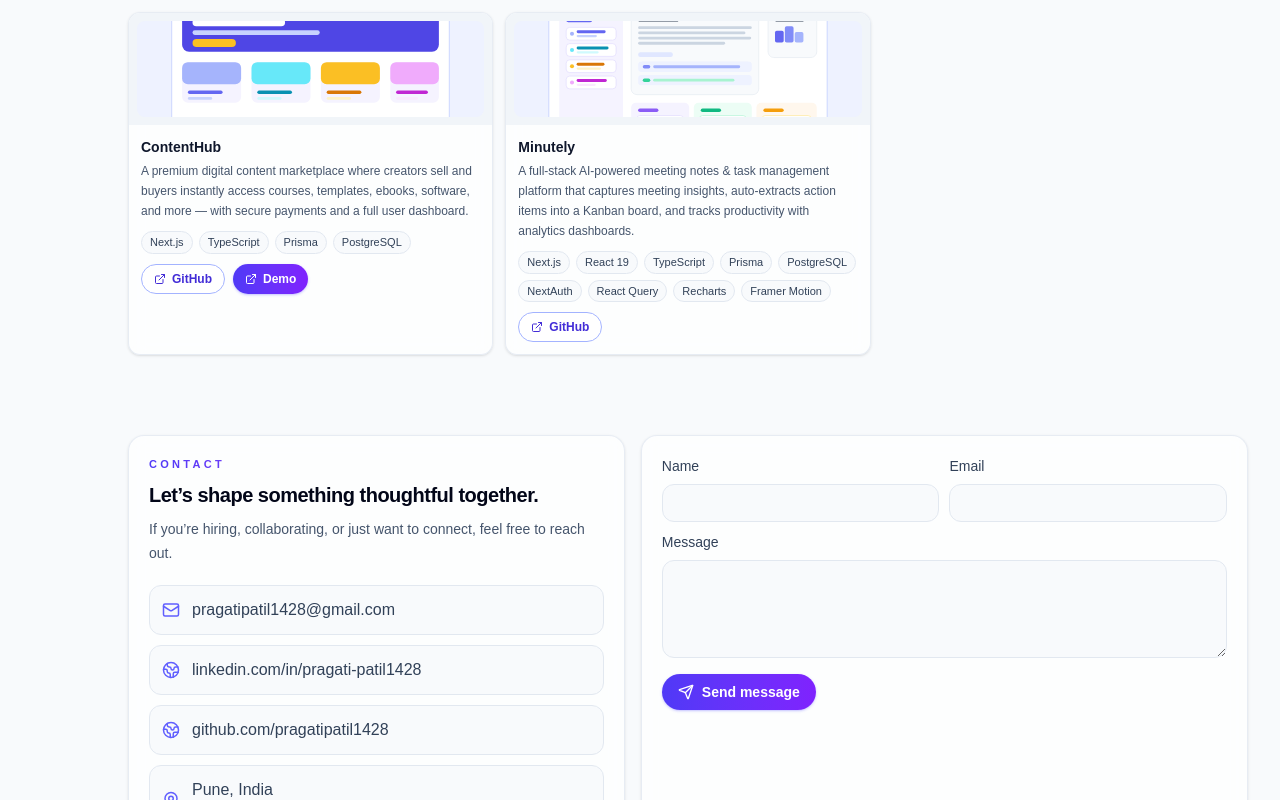
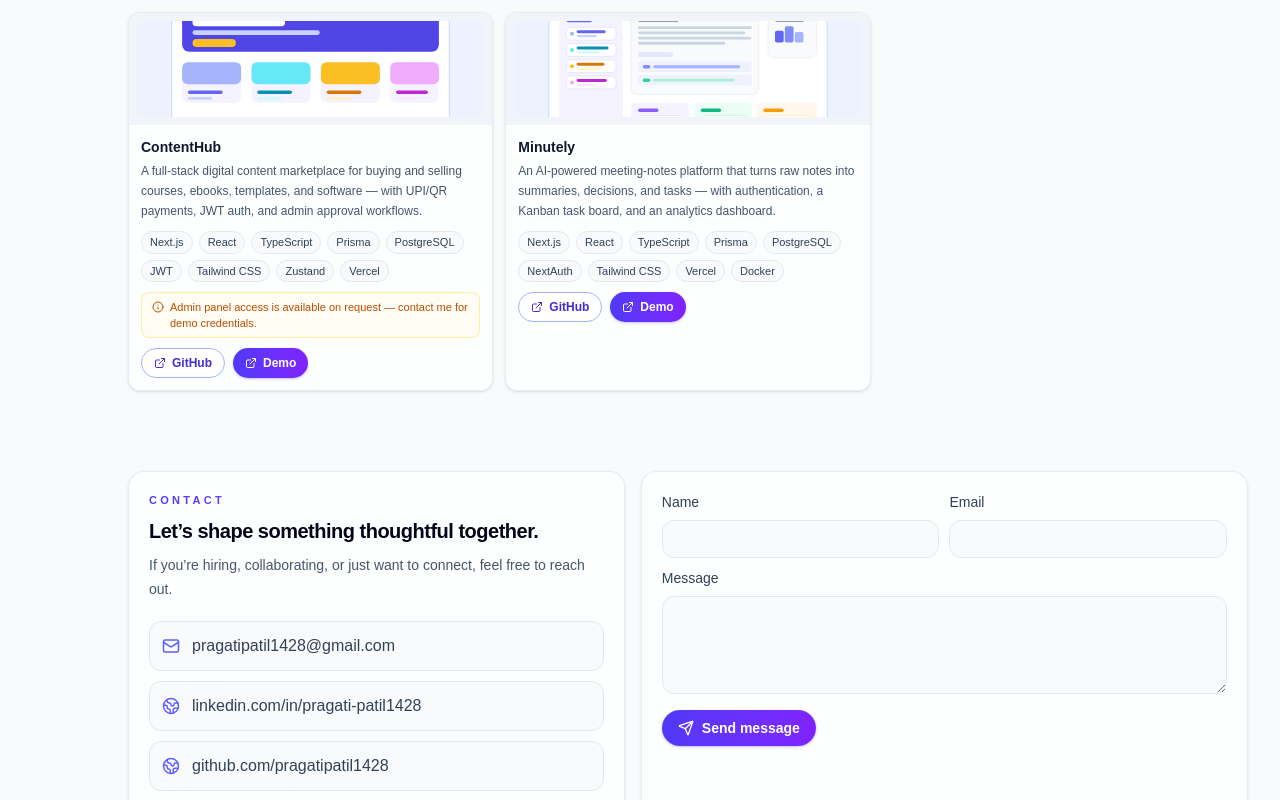
Before and after one commit to pragatipatil1428/pragatiportfolio, a Next.js app: page / in a window 1280 px wide. Shown: the part 2080-2880 px from the top of the page. Built offline with nearby package versions, Linux system fonts and the light colour scheme.

Commit message:
projects updated

```diff
--- a/src/components/Projects.tsx
+++ b/src/components/Projects.tsx
@@ -2,7 +2,7 @@
 
 import Image from "next/image";
 import { motion } from "framer-motion";
-import { ExternalLink } from "lucide-react";
+import { ExternalLink, Info } from "lucide-react";
 import { projectItems } from "@/src/data/portfolio";
 import SectionHeading from "@/src/components/SectionHeading";
 
@@ -39,6 +39,12 @@ export default function Projects() {
                   </span>
                 ))}
               </div>
+              {project.note ? (
+                <p className="mt-2.5 flex items-start gap-1.5 rounded-lg border border-amber-200/70 bg-amber-50/60 px-2.5 py-1.5 text-[11px] leading-4 text-amber-700 dark:border-amber-500/20 dark:bg-amber-500/5 dark:text-amber-300">
+                  <Info size={12} className="mt-0.5 shrink-0" />
+                  {project.note}
+                </p>
+              ) : null}
               <div className="mt-2.5 flex flex-wrap gap-2">
                 <a href={project.github} target="_blank" rel="noreferrer" className="inline-flex items-center gap-1.5 rounded-full border border-indigo-300 bg-white/60 px-3 py-1.5 text-xs font-semibold text-indigo-700 transition hover:border-indigo-500 hover:bg-indigo-50 hover:text-indigo-900 dark:border-indigo-500/40 dark:bg-transparent dark:text-indigo-300 dark:hover:border-indigo-400 dark:hover:bg-indigo-950/40 dark:hover:text-indigo-200">
                   <ExternalLink size={12} />
--- a/src/data/portfolio.ts
+++ b/src/data/portfolio.ts
@@ -17,6 +17,7 @@ export interface ProjectItem {
   tags: string[];
   github: string;
   demo?: string;
+  note?: string;
 }
 
 export const heroStats = [
@@ -101,19 +102,21 @@ export const projectItems: ProjectItem[] = [
   {
     title: "ContentHub",
     description:
-      "A premium digital content marketplace where creators sell and buyers instantly access courses, templates, ebooks, software, and more — with secure payments and a full user dashboard.",
+      "A full-stack digital content marketplace for buying and selling courses, ebooks, templates, and software — with UPI/QR payments, JWT auth, and admin approval workflows.",
     image: "/images/projects/contenthub.svg",
-    tags: ["Next.js", "TypeScript", "Prisma", "PostgreSQL"],
+    tags: ["Next.js", "React", "TypeScript", "Prisma", "PostgreSQL", "JWT", "Tailwind CSS", "Zustand", "Vercel"],
     github: "https://github.com/pragatipatil1428/contenthub",
     demo: "https://contenthub-one-orcin.vercel.app/",
+    note: "Admin panel access is available on request — contact me for demo credentials.",
   },
   {
     title: "Minutely",
     description:
-      "A full-stack AI-powered meeting notes & task management platform that captures meeting insights, auto-extracts action items into a Kanban board, and tracks productivity with analytics dashboards.",
+      "An AI-powered meeting-notes platform that turns raw notes into summaries, decisions, and tasks — with authentication, a Kanban task board, and an analytics dashboard.",
     image: "/images/projects/minutely.svg",
-    tags: ["Next.js", "React 19", "TypeScript", "Prisma", "PostgreSQL", "NextAuth", "React Query", "Recharts", "Framer Motion"],
+    tags: ["Next.js", "React", "TypeScript", "Prisma", "PostgreSQL", "NextAuth", "Tailwind CSS", "Vercel", "Docker"],
     github: "https://github.com/pragatipatil1428/meetingnotes",
+    demo: "https://meetingnotes-wheat.vercel.app/",
   },
 ];
 
```
